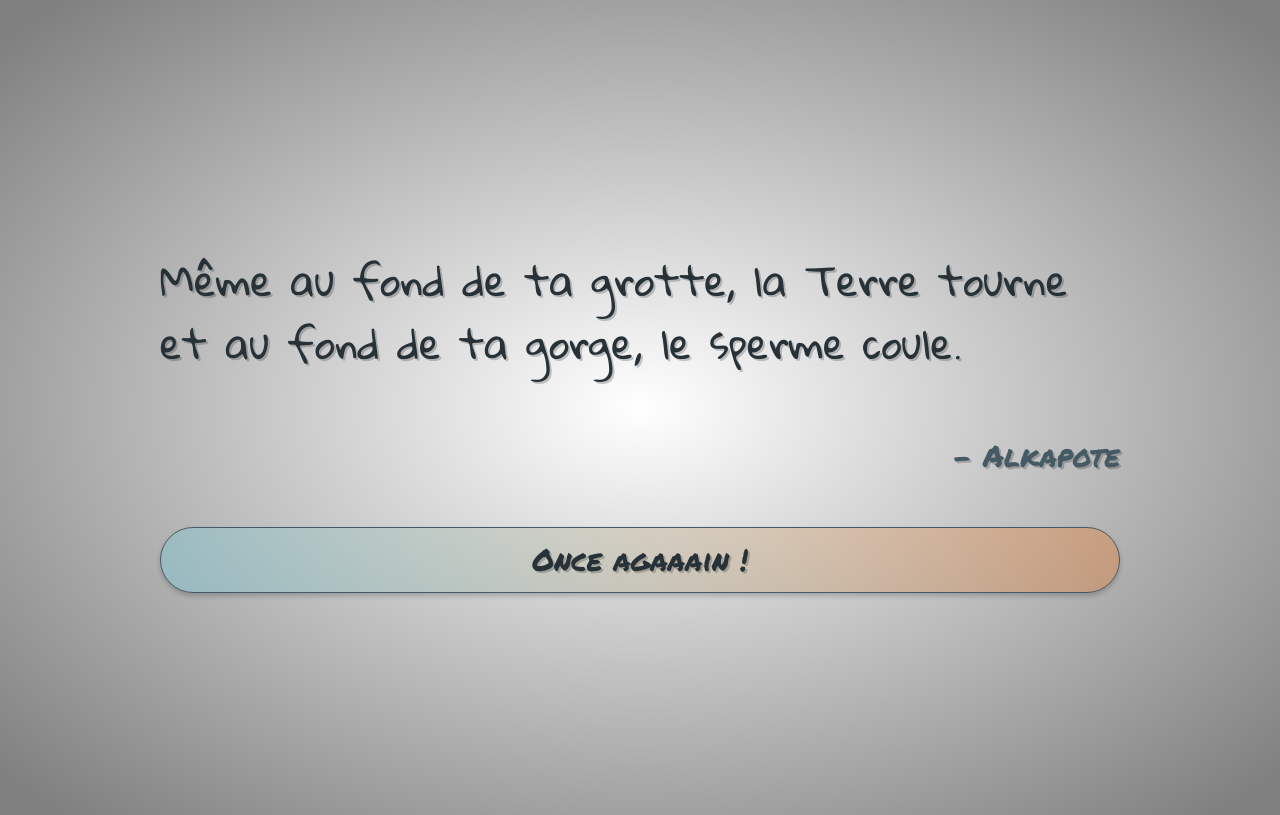
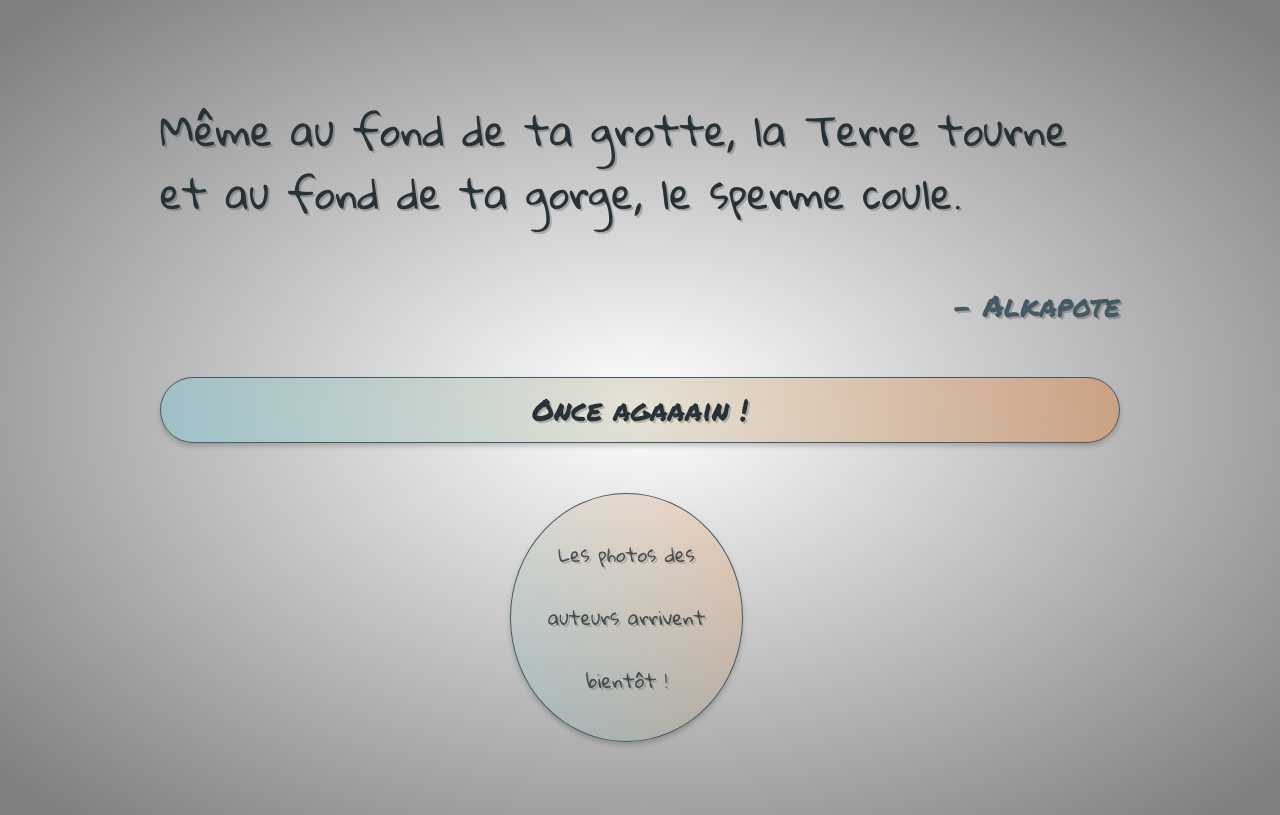
Before and after one commit to ImMyst/Learning-React.js, a React (Create React App) app: page / in a window 1280 px wide. Built offline with nearby package versions, Linux system fonts and the light colour scheme.

Commit message:
Add announcement button, need to add JS to remove onClick

```diff
--- a/src/components/App.js
+++ b/src/components/App.js
@@ -1,6 +1,6 @@
 import React from 'react';
-import Citation from './Citation'
 import citations from '../citations';
+import Citation from './Citation';
 
 class App extends React.Component {
 
@@ -27,6 +27,9 @@ class App extends React.Component {
             <div>
                 <Citation details={this.state}/>
                 <button onClick={e => this.genererCitation(e)}>Once agaaain !</button>
+                <div className="announcement">
+                    <p>Les photos des auteurs arrivent bientôt !</p>
+                </div>
             </div>
         )
     }
--- a/src/index.css
+++ b/src/index.css
@@ -58,6 +58,7 @@ button {
     outline: none;
     box-shadow: 0 3px 5px rgba(0,0,0,0.2);
     transition: 0.2s;
+    margin-bottom: 50px;
 }
 
 button:hover {
@@ -68,3 +69,19 @@ button:active {
     transform: translateY(5px);
     box-shadow: 0 1px 5px rgba(0,0,0,0.4);
 }
+
+.announcement {
+    text-align: center;
+    border-radius: 100%;
+    border: 1.5px solid #455A64;
+    background: linear-gradient(60deg, #69d2e72f ,#fa68002f);
+    padding: 10px;
+    margin: 0 350px 0 350px;
+    box-shadow: 0 3px 5px rgba(0,0,0,0.2);
+    width: 22%;
+}
+
+.announcement > p {
+    font-size: 19px;
+    opacity: .8;
+}
```
